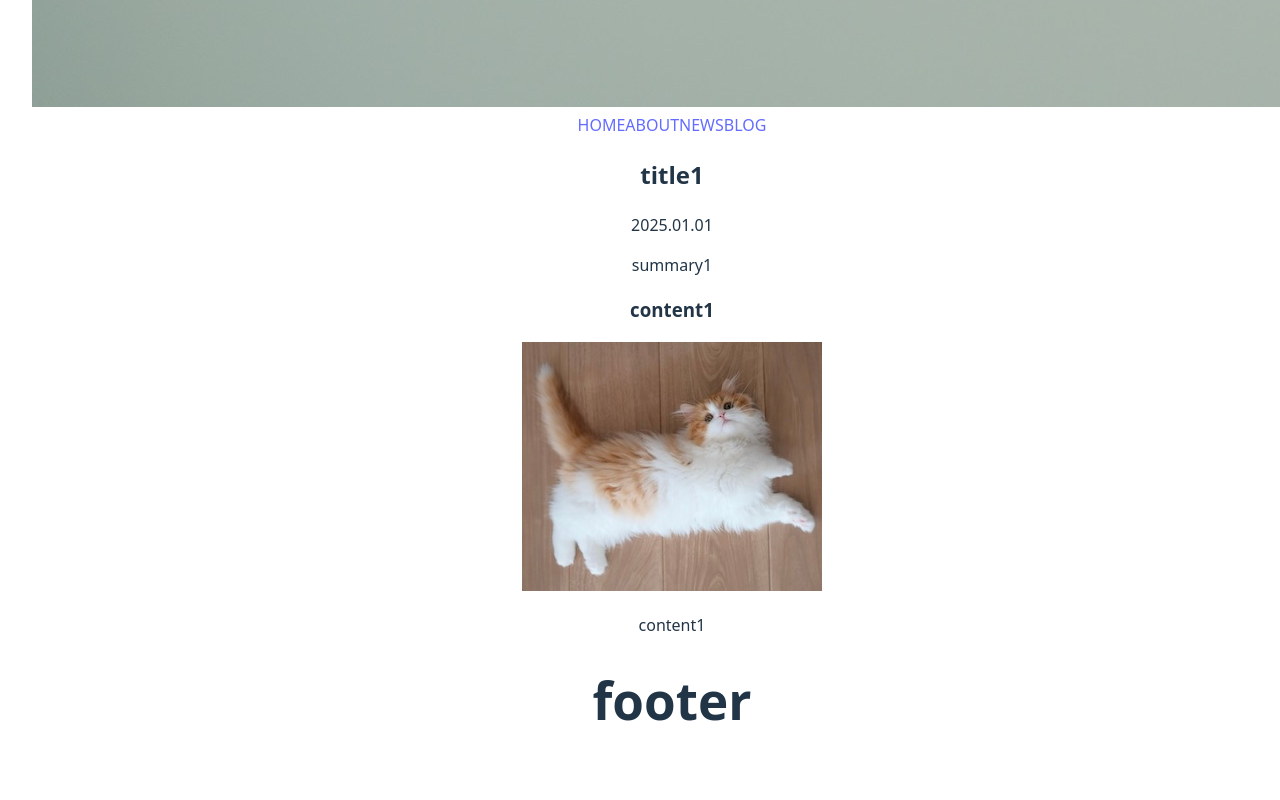
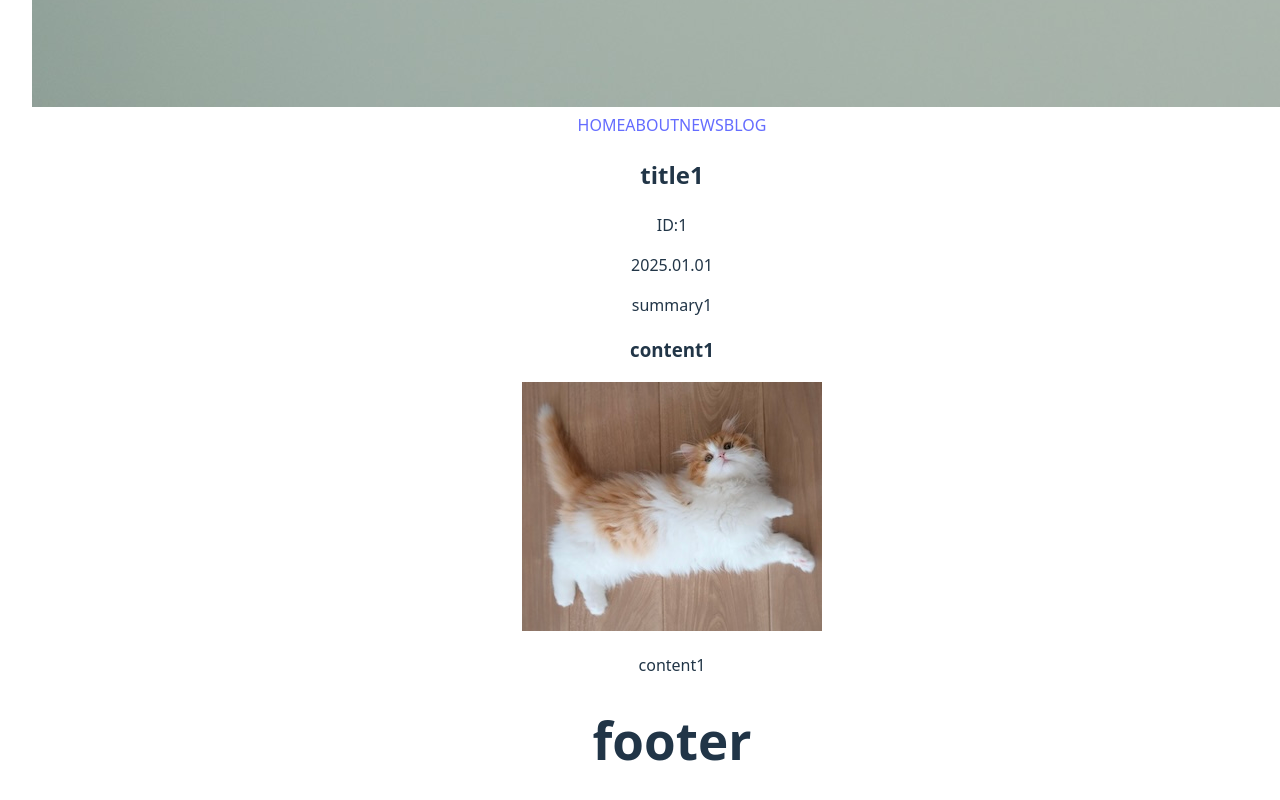
Before and after one commit to mnaoki-github/stay_with_kome, a React (Vite) app: page /blog/1 in a window 1280 px wide. Shown: the part 1597-2397 px from the top of the page. Built offline with nearby package versions, Linux system fonts and the light colour scheme; a web font is replaced by a local one.

Commit message:
edit gitignore

```diff
--- a/src/component/blogArticle.tsx
+++ b/src/component/blogArticle.tsx
@@ -1,18 +1,16 @@
 
-// import { useParams ,useLoaderData} from 'react-router-dom';
 import { useParams } from 'react-router-dom';
 import {jsxBlogData} from '../../public/blogData/blogData'
 
 export default function BlogArticle(){
     const  { blogId }   = useParams();
 
-    // const jsonData:any=useLoaderData();
-    // const blogData:any =jsonData[Number(blogId)-1];
     const blogData:any =jsxBlogData[Number(blogId)-1]
 
     return (
         <>
             <h2>{blogData.title}</h2>
+            <p>ID:{blogData.id}</p>
             <p>{blogData.date}</p>
             <p>{blogData.summary}</p>
             <div dangerouslySetInnerHTML={{ __html:blogData.content}}/>
--- a/src/main.tsx
+++ b/src/main.tsx
@@ -37,9 +37,7 @@ const router =createBrowserRouter([
       {
         path:'blog/:blogId',
         element:<BlogArticle />,
-        // loader: async () => {
-        //   return fetch(`/blogData/blogData.json`);},
-      }
+      },
     ]
   },
 ])
--- a/vite.config.ts
+++ b/vite.config.ts
@@ -4,9 +4,6 @@ import react from '@vitejs/plugin-react-swc'
 // https://vite.dev/config/
 export default defineConfig({
   plugins: [react()],
-  // build : {
-  //   outDir: './dist' //build出力先
-  // },
   base: process.env.GITHUB_PAGES
     ? '/stay_with_kome/' // レポジトリ名を設定
     :  process.env.NODE_ENV === 'production'
```
Also changed, not shown: 3 other files (tests, documents, lock files or other folders).
